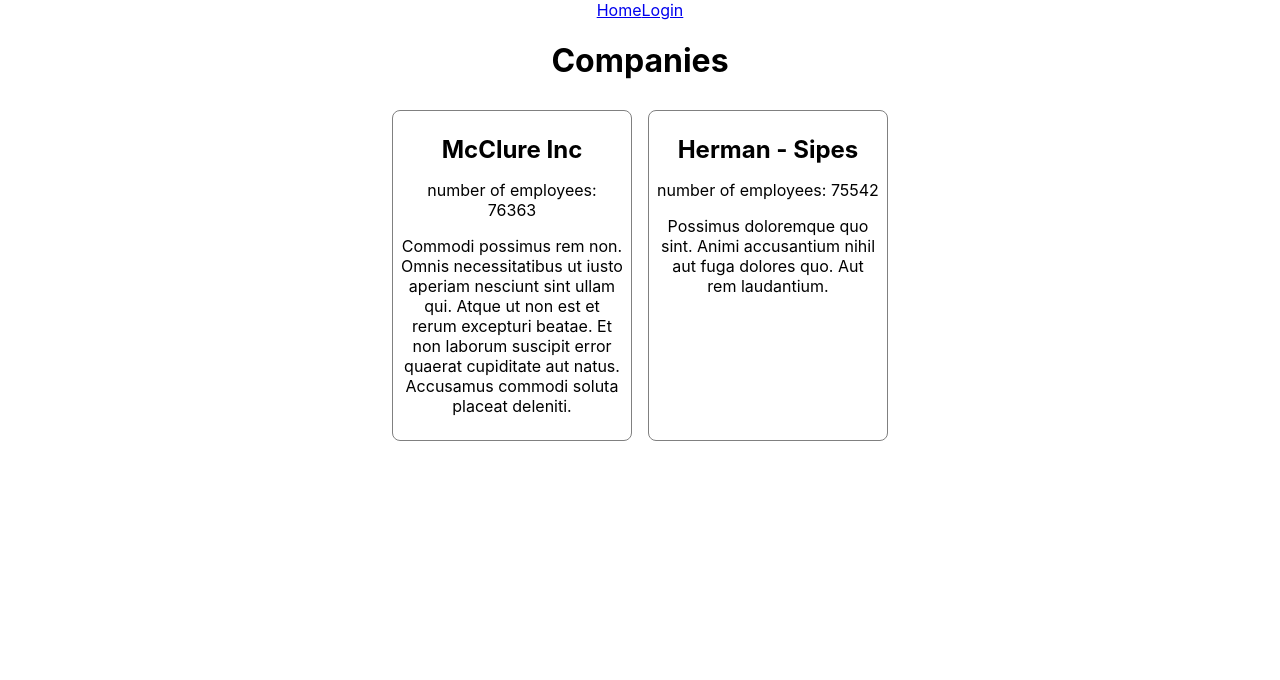
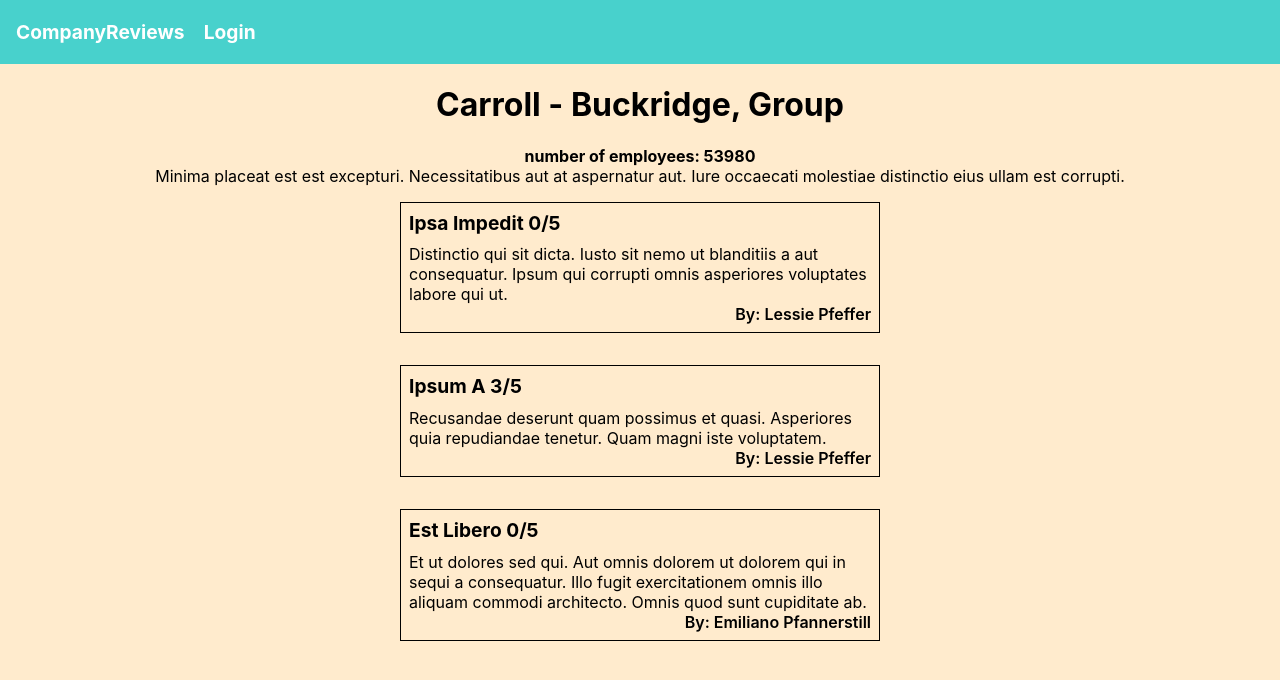
Before and after one commit to thoughtworks-jumpstart/companies-review-kata, a React (Create React App) app: page /companies/61f8e5ad-2a9c-4717-8cbb-e24b33321e4f in a window 1280 px wide. Before the commit this address led to /. Shown: the top 680 px of the page. Built offline with nearby package versions, Linux system fonts and the light colour scheme.

Commit message:
page styling

```diff
--- a/src/App.css
+++ b/src/App.css
@@ -4,8 +4,52 @@
 
 :root {
   box-sizing: border-box;
+  background-color: blanchedalmond;
 }
 
 * {
   box-sizing: inherit;
 }
+
+.header {
+  height: 4em;
+  width: 100%;
+  background-color: mediumturquoise;
+  display: flex;
+  justify-content: space-between;
+  align-items: center;
+  padding: 0 1em;
+}
+
+.header a {
+  text-decoration: none;
+  font-size: 1.2rem;
+  font-weight: bold;
+  color: white;
+}
+
+.header a + a {
+  margin-left: 1em;
+}
+
+.header .active {
+  font-size: 1.4rem;
+  text-decoration: underline;
+}
+
+.header a:hover {
+  color: lightcoral;
+}
+
+button {
+  border: 0;
+  border-radius: 4px;
+  min-height: 2em;
+  font-size: 1rem;
+  font-weight: bold;
+  color: darkcyan;
+}
+
+button:hover {
+  color: orangered;
+}
--- a/src/App.js
+++ b/src/App.js
@@ -2,7 +2,13 @@ import React, { useState } from "react";
 import "./App.css";
 import Companies from "./containers/Companies";
 import CompanyDetail from "./containers/CompanyDetail";
-import { BrowserRouter, Route, Switch, Redirect, Link } from "react-router-dom";
+import {
+  BrowserRouter,
+  Route,
+  Switch,
+  Redirect,
+  NavLink,
+} from "react-router-dom";
 import Login from "./containers/Login";
 
 function App() {
@@ -12,10 +18,22 @@ function App() {
   return (
     <div className="App">
       <BrowserRouter>
-        <header>
-          <Link to="/">Home</Link>
-          {!isLogin && <Link to="/login">Login</Link>}
-          {isLogin && <button onClick={() => setIsLogin(false)}>Logout</button>}
+        <header className="header">
+          <div>
+            <NavLink exact to="/">
+              CompanyReviews
+            </NavLink>
+            {!isLogin && (
+              <NavLink exact to="/login">
+                Login
+              </NavLink>
+            )}
+          </div>
+          <div>
+            {isLogin && (
+              <button onClick={() => setIsLogin(false)}>Logout</button>
+            )}
+          </div>
         </header>
         <Switch>
           <Route exact path="/" component={Companies} />
--- a/src/components/CompanyCard.css
+++ b/src/components/CompanyCard.css
@@ -13,7 +13,7 @@
   border-color: orange;
   border-width: 2px;
   transform: scale(1.1);
-  background-color: rgba(255, 165, 0, 0.1);
+  background-color: rgba(255, 165, 0, 0.2);
 }
 
 .company-card h1 {
--- a/src/components/Review.css
+++ b/src/components/Review.css
@@ -18,3 +18,8 @@
 .review div {
   text-align: left;
 }
+
+.user {
+  font-weight: 600;
+  align-self: flex-end;
+}
--- a/src/components/Review.js
+++ b/src/components/Review.js
@@ -8,7 +8,7 @@ const Review = ({ username, rating, title, review }) => {
         {title} {rating}/5
       </h3>
       <div>{review}</div>
-      <div>Username: {username}</div>
+      <div className="user">By: {username}</div>
     </div>
   );
 };
--- a/src/containers/Companies.css
+++ b/src/containers/Companies.css
@@ -1,5 +1,8 @@
 .company-cards {
-  display: flex;
-  flex-wrap: wrap;
-  justify-content: center;
+  margin: 0 1em 0 1em;
+  display: grid;
+  grid-template-columns: repeat(auto-fill, minmax(15em, 1fr));
+  grid-auto-rows: auto;
+  grid-gap: 2em;
+  grid-auto-flow: dense;
 }
--- a/src/data/companiesData.js
+++ b/src/data/companiesData.js
@@ -31,7 +31,7 @@ const createFeedback = user => ({
 });
 
 export const companies = [];
-for (let i = 0; i < 2; i++) {
+for (let i = 0; i < 10; i++) {
   companies.push(createCompanyReview());
 }
 
@@ -40,7 +40,7 @@ for (let i = 0; i < 5; i++) {
   users.push(createUser());
 }
 
-for (let i = 0; i < 5; i++) {
+for (let i = 0; i < 20; i++) {
   const feedback = createFeedback(getRandom(users));
   const randomCompany = getRandom(companies);
   randomCompany.reviews.push(feedback);
```
